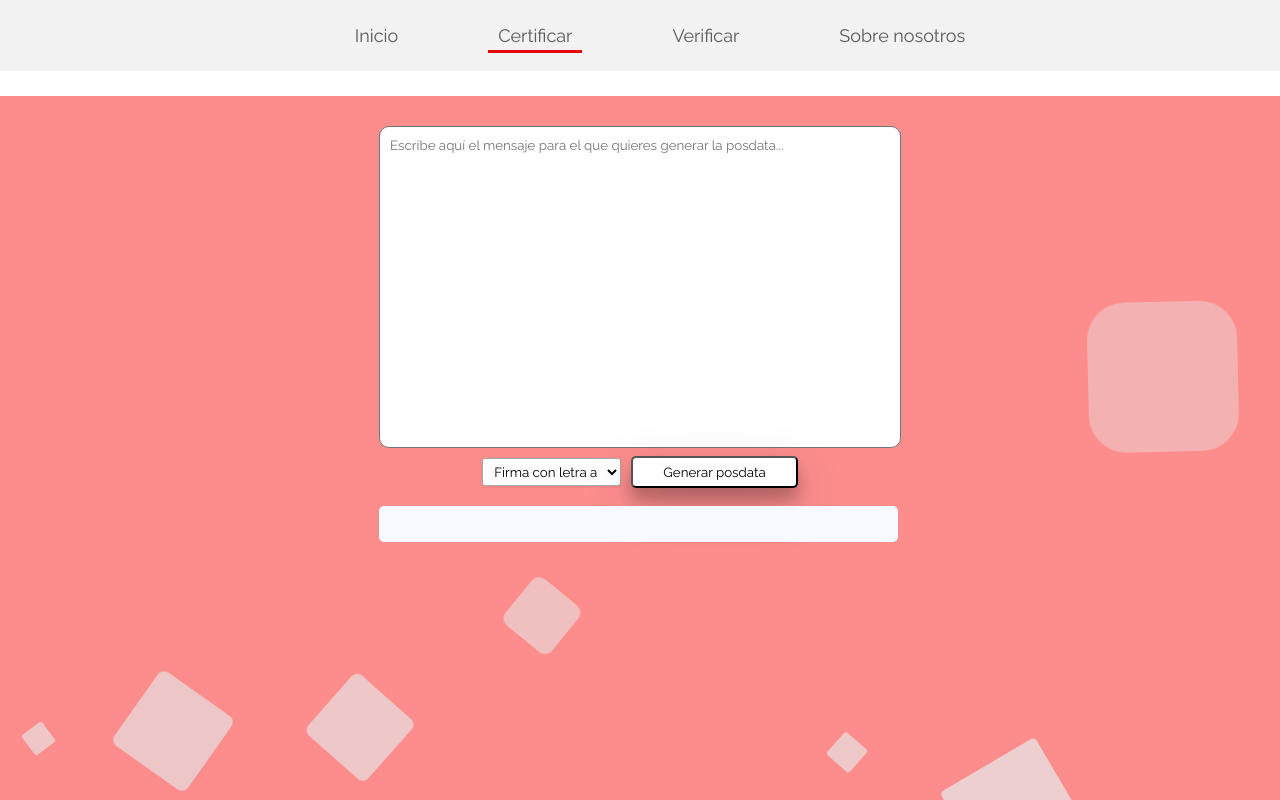
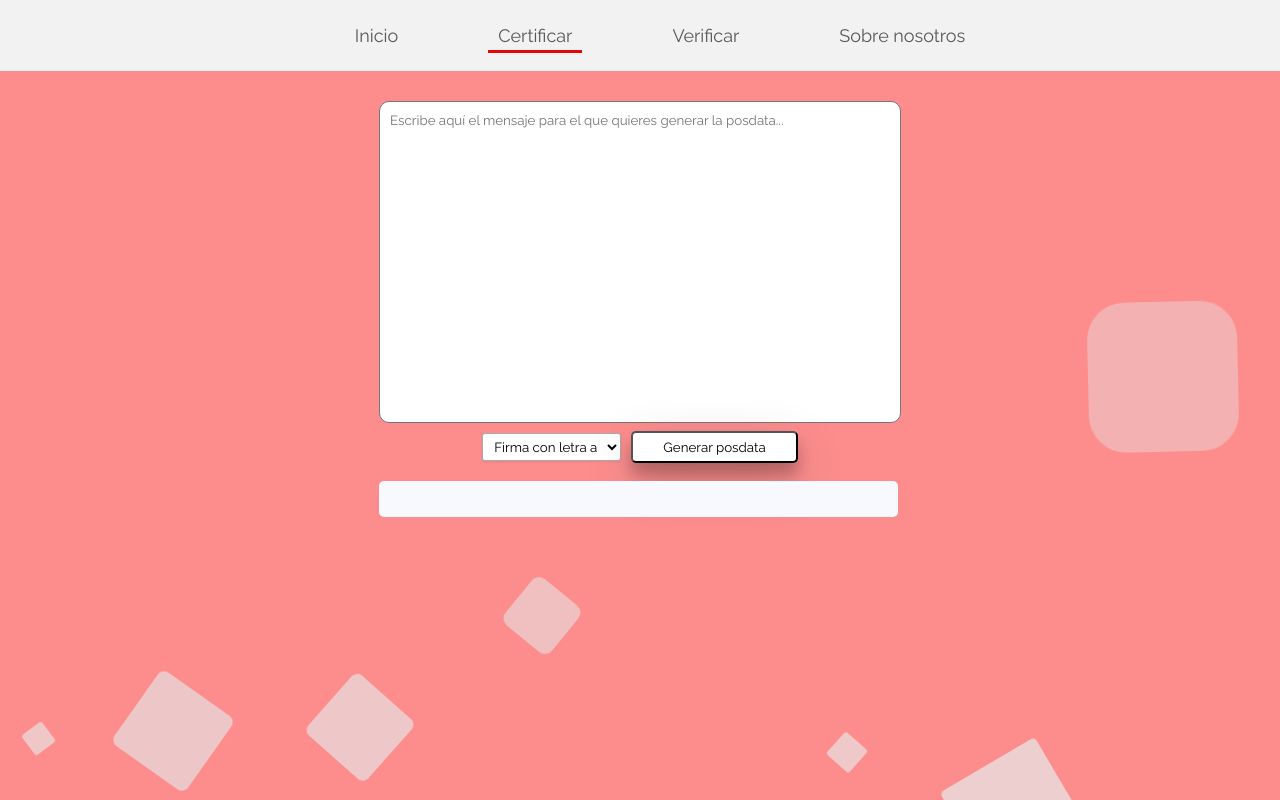
Before and after one commit to Team-e-motion/CMPE-GMV-2020, a React (Create React App) app: page /CMPE-GMV-2020/certify in a window 1280 px wide. Built offline with nearby package versions, Linux system fonts and the light colour scheme.

Commit message:
Fixing scrolling and nav bar blank space

```diff
--- a/src/index.css
+++ b/src/index.css
@@ -4,6 +4,7 @@ body {
         'Cantarell', 'Fira Sans', 'Droid Sans', 'Helvetica Neue', sans-serif;
     -webkit-font-smoothing: antialiased;
     -moz-osx-font-smoothing: grayscale;
+    overflow: auto;
 }
 
 code {
--- a/src/sections/about/style.css
+++ b/src/sections/about/style.css
@@ -7,7 +7,7 @@
     background: #a0a0fc;
     width: 100%;
     height: 100vh;
-    overflow-x: hidden;
+    overflow: auto;
 }
 
 .header {
--- a/src/sections/certify/style.css
+++ b/src/sections/certify/style.css
@@ -1,5 +1,4 @@
 .certification-section {
-    margin-top: 25px;
     padding-bottom: 99%;
     background-color: #fd8d8d;
     text-align: center;
@@ -7,4 +6,5 @@
     justify-content: center;
     align-items: center;
     -webkit-transition: all 0.5s;
+    overflow: auto;
 }
--- a/src/sections/home/style.css
+++ b/src/sections/home/style.css
@@ -1,9 +1,9 @@
 .home-section {
-    margin-top: 25px;
     padding-bottom: 99%;
     background-color: #aacaea;
     text-align: center;
     display: grid;
     justify-content: center;
     align-items: center;
+    overflow: auto;
 }
--- a/src/sections/validate/style.css
+++ b/src/sections/validate/style.css
@@ -1,9 +1,9 @@
 .validation-section {
-    margin-top: 25px;
     padding-bottom: 99%;
     background-color: #b7d9bf;
     text-align: center;
     display: grid;
     justify-content: center;
     align-items: center;
+    overflow: auto;
 }
```
